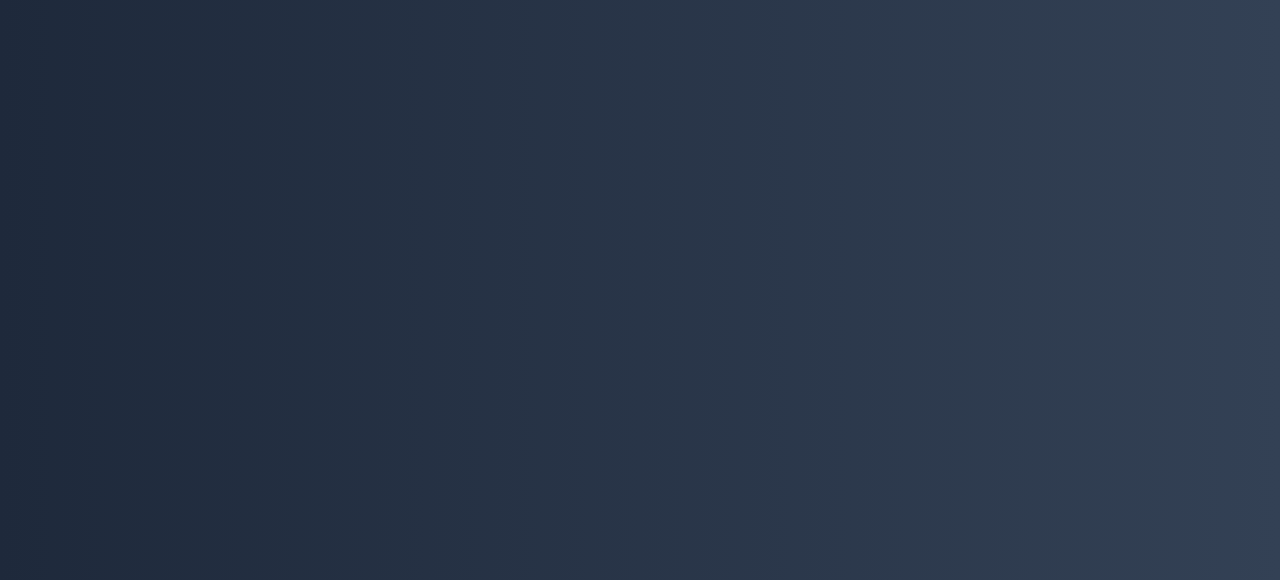
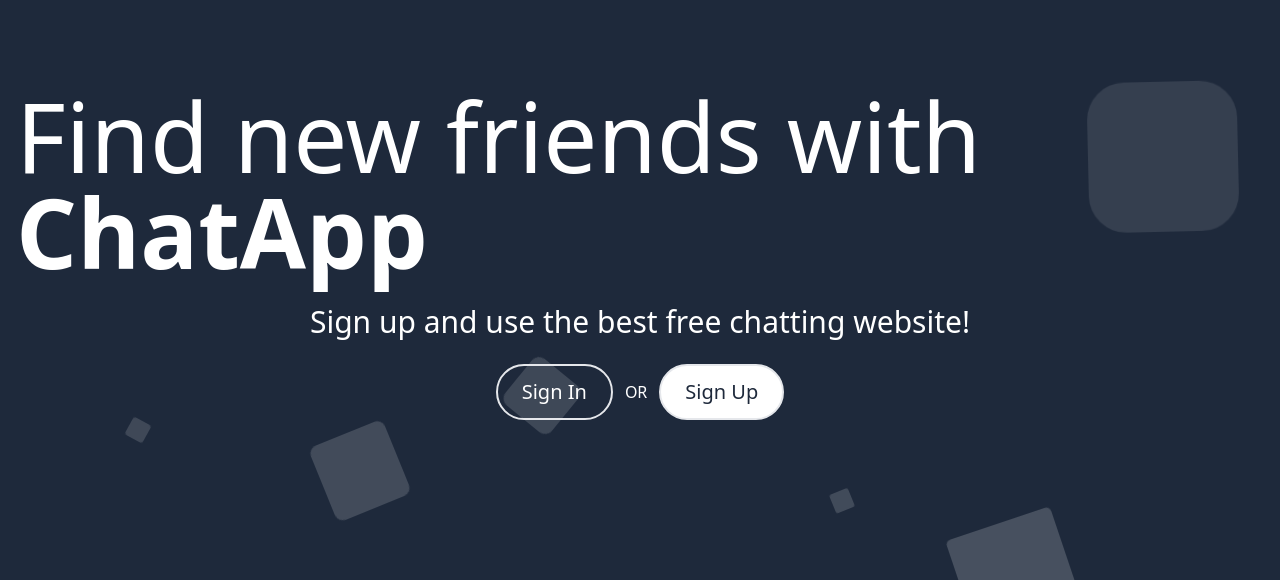
Before and after one commit to DominikJn/Firebase-Chatting-App, a React (Vite) app: page / in a window 1280 px wide. Shown: the part 188-768 px from the top of the page. Built offline with nearby package versions, Linux system fonts and the light colour scheme; no server answers.

Commit message:
feat: Add starting page
Create nice looking starting page with 2 buttons to navigate to sign
options

```diff
--- a/src/App.tsx
+++ b/src/App.tsx
@@ -16,6 +16,7 @@
 import FriendList from "./components/lists/FriendList";
 import ChatList from "./components/lists/ChatList";
 import Sidebar from "./components/Sidebar";
+import StartingPage from "./pages/StartingPage";
 
 const App: React.FC = () => {
   const user = useSelector((state: RootState) => state.user.value);
@@ -53,6 +54,7 @@
         </div>
       ) : (
         <Routes>
+          <Route path="/" element={<StartingPage />} />
           <Route path="/login" element={<Login />} />
           <Route path="/register" element={<Register />} />
         </Routes>
--- a/src/index.css
+++ b/src/index.css
@@ -1,3 +1,167 @@
 @tailwind base;
 @tailwind components;
 @tailwind utilities;
+
+/*Start Animations*/
+@-webkit-keyframes animatetop {
+	from {
+		top: -300px;
+		opacity: 0;
+	}
+	to {
+		top: 0;
+		opacity: 1;
+	}
+}
+@keyframes animatetop {
+	from {
+		top: -300px;
+		opacity: 0;
+	}
+	to {
+		top: 0;
+		opacity: 1;
+	}
+}
+@-webkit-keyframes zoomIn {
+	0% {
+		opacity: 0;
+		-webkit-transform: scale3d(0.3, 0.3, 0.3);
+		transform: scale3d(0.3, 0.3, 0.3);
+	}
+	50% {
+		opacity: 1;
+	}
+}
+@keyframes zoomIn {
+	0% {
+		opacity: 0;
+		-webkit-transform: scale3d(0.3, 0.3, 0.3);
+		transform: scale3d(0.3, 0.3, 0.3);
+	}
+	50% {
+		opacity: 1;
+	}
+}
+/*End Animations*/
+/*
+-- Start BackGround Animation
+*/
+.area {
+	background: #1e293b;
+	background: -webkit-linear-gradient(to left, #1e293b, #334155 );
+	width: 100%;
+    height: 100%;
+}
+
+.circles {
+	position: absolute;
+	top: 0;
+	left: 0;
+	width: 100%;
+	height: 96%;
+	overflow: hidden;
+}
+
+.circles li {
+	position: absolute;
+	display: block;
+	list-style: none;
+	width: 20px;
+	height: 20px;
+	background: rgba(255, 255, 255, 0.2);
+	animation: animate 25s linear infinite;
+	bottom: -150px;
+}
+
+.circles li:nth-child(1) {
+	left: 25%;
+	width: 80px;
+	height: 80px;
+	animation-delay: 0s;
+}
+
+.circles li:nth-child(2) {
+	left: 10%;
+	width: 20px;
+	height: 20px;
+	animation-delay: 2s;
+	animation-duration: 12s;
+}
+
+.circles li:nth-child(3) {
+	left: 70%;
+	width: 20px;
+	height: 20px;
+	animation-delay: 4s;
+}
+
+.circles li:nth-child(4) {
+	left: 40%;
+	width: 60px;
+	height: 60px;
+	animation-delay: 0s;
+	animation-duration: 18s;
+}
+
+.circles li:nth-child(5) {
+	left: 65%;
+	width: 20px;
+	height: 20px;
+	animation-delay: 0s;
+}
+
+.circles li:nth-child(6) {
+	left: 75%;
+	width: 110px;
+	height: 110px;
+	animation-delay: 3s;
+}
+
+.circles li:nth-child(7) {
+	left: 35%;
+	width: 150px;
+	height: 150px;
+	animation-delay: 7s;
+}
+
+.circles li:nth-child(8) {
+	left: 50%;
+	width: 25px;
+	height: 25px;
+	animation-delay: 15s;
+	animation-duration: 45s;
+}
+
+.circles li:nth-child(9) {
+	left: 20%;
+	width: 15px;
+	height: 15px;
+	animation-delay: 2s;
+	animation-duration: 35s;
+}
+
+.circles li:nth-child(10) {
+	left: 85%;
+	width: 150px;
+	height: 150px;
+	animation-delay: 0s;
+	animation-duration: 11s;
+}
+
+@keyframes animate {
+	0% {
+		transform: translateY(0) rotate(0deg);
+		opacity: 1;
+		border-radius: 0;
+	}
+
+	100% {
+		transform: translateY(-1000px) rotate(720deg);
+		opacity: 0;
+		border-radius: 50%;
+	}
+}
+/*
+-- End BackGround Animation
+*/
--- /dev/null
+++ b/src/pages/StartingPage.tsx
@@ -0,0 +1,48 @@
+import React from "react";
+import { useNavigate } from "react-router";
+
+const StartingPage: React.FC = () => {
+  const navigate = useNavigate();
+  return (
+    <div className="area grid place-items-center">
+      <div className="text-white flex flex-col items-center gap-6 mx-4">
+        <h1 className="text-8xl font-normal">
+          <span>Find new friends with </span>
+          <strong>ChatApp</strong>
+        </h1>
+        <h2 className="text-3xl font-light">
+          Sign up and use the best free chatting website!
+        </h2>
+        <div className="flex items-center gap-3 z-10">
+          <button
+            onClick={() => navigate("/login")}
+            className="border-solid border-2 rounded-full py-3 px-6 text-xl"
+          >
+            Sign In
+          </button>
+          <span>OR</span>
+          <button
+            onClick={() => navigate("/register")}
+            className="border-solid border-2 rounded-full py-3 px-6 text-xl bg-white text-slate-800"
+          >
+            Sign Up
+          </button>
+        </div>
+      </div>
+      <ul className="circles">
+        <li></li>
+        <li></li>
+        <li></li>
+        <li></li>
+        <li></li>
+        <li></li>
+        <li></li>
+        <li></li>
+        <li></li>
+        <li></li>
+      </ul>
+    </div>
+  );
+};
+
+export default StartingPage;
```
